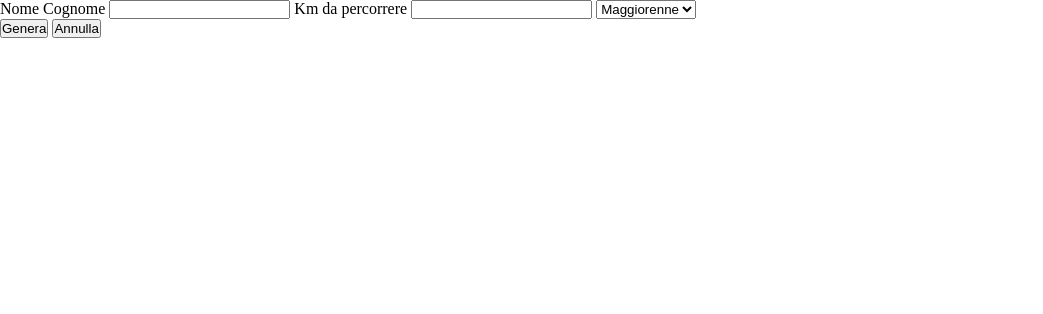
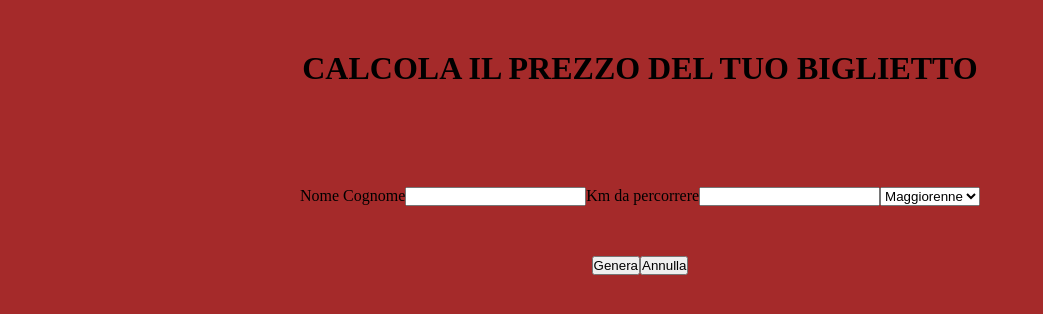
Before and after one commit to Massimiliano214/js-biglietto-treno-form, a plain HTML site: page index.html in a window 1280 px wide. Shown: the whole page, without its empty margins (0-1043 px from the left). Drawn offline with Linux system fonts and the light colour scheme.

Commit message:
stilizzazione css minima

```diff
--- a/css/style.css
+++ b/css/style.css
@@ -4,9 +4,26 @@
     box-sizing: border-box;
 }
 
+body {
+    background-color: brown;
+}
+
 .d-flex {
     display: flex;
 }
+
+form {
+    display: flex;
+    justify-content: center;
+    margin-top: 100px;
+}
+
+.mezzo {
+    display: flex;
+    justify-content: center;
+    padding-top: 50px;
+}
+
 
 .d-none {
     display: none;
@@ -14,6 +31,7 @@
 .biglietto {
     max-width: 1170px;
     margin: 50px auto;
+    background-color: palegoldenrod;
 }
 
 .dati_passeggero {
--- a/index.html
+++ b/index.html
@@ -8,6 +8,10 @@
     <link rel="stylesheet" href="css/style.css">
 </head>
 <body>
+    <div class="mezzo">
+        <h1>CALCOLA IL PREZZO DEL TUO BIGLIETTO</h1>
+    </div>
+
     <form action="">
         <label for="name_surname">Nome Cognome</label>
         <input id="nome_cognome" type="text"/>
@@ -21,10 +25,14 @@
 
     </form>
 
-    <button id="avvio_form">Genera</button>
-    <button id="reset_form">Annulla</button>
+    <div class="mezzo">
+        <button id="avvio_form">Genera</button>
+        <button id="reset_form">Annulla</button>
+    </div>
+
 
     <div id="ticket" class="biglietto d-none">
+
         <div class="dati_passeggero">
             <h3>NOME PASSEGGERO</h3>
             <h4><span id="nome_cog"></span></h4>
```
